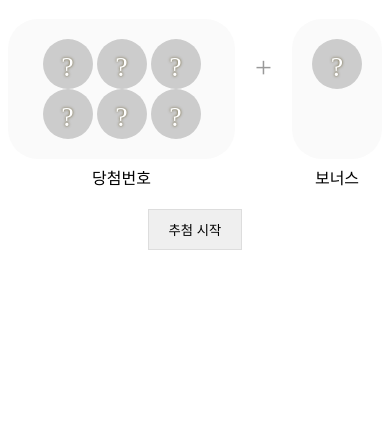
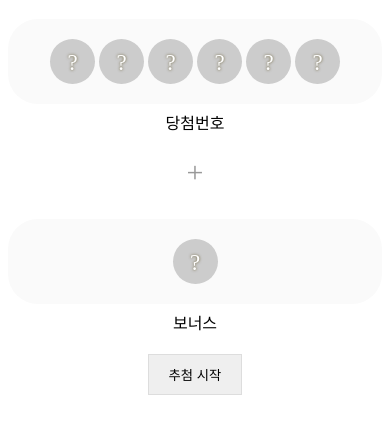
Before and after one commit to kimhy94128/Lotto, a plain HTML site: page index.html in a window 390 px wide. Shown: the part 61-494 px from the top of the page. Drawn offline with Linux system fonts and the light colour scheme.

Commit message:
모바일 수정

```diff
--- a/style.css
+++ b/style.css
@@ -1,5 +1,5 @@
 body { text-align: center; }
-.wrap { display: flex; justify-content: center; margin-bottom: 50px; }
+.wrap { display: flex; justify-content: center; margin-bottom: 50px;}
 .win_num, .bonus { position: relative; }
 .desc {
   position: absolute; bottom: -30px; left: 50%; transform: translate(-50%, 0);
@@ -25,3 +25,13 @@ body { text-align: center; }
 .plus { font-size: 30px; line-height: 55px; padding: 20px; color: #999; }
 .btn_start { padding: 10px 20px; border: 1px solid #ddd; cursor: pointer; }
 button:focus { outline: none; }
+
+@media (max-width: 700px) {
+  .wrap { flex-direction: column; }
+  .ball {
+    width: 45px; height: 45px;
+    font-size: 23px; line-height: 48px;}
+  .plus {
+    margin-top: 20px;
+  }
+}
```
